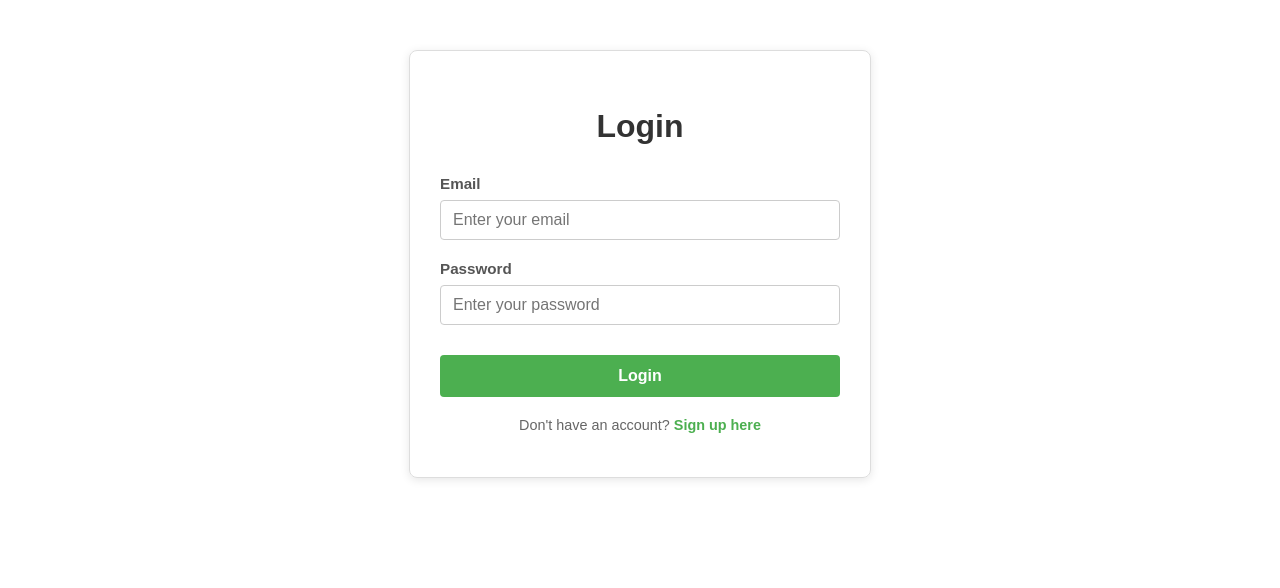
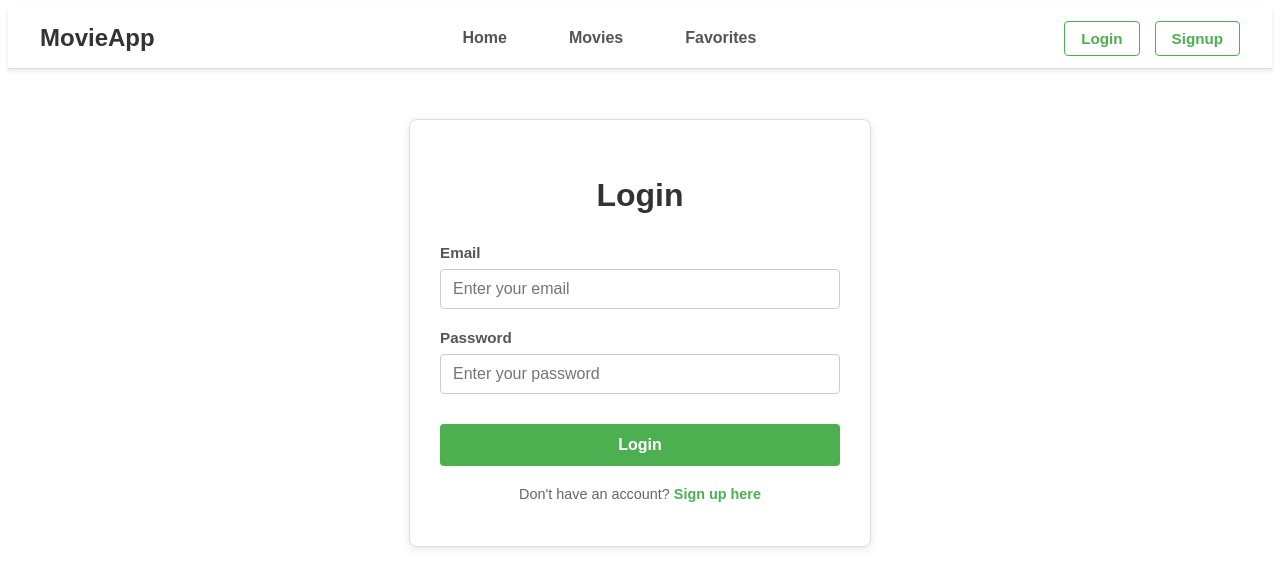
Before and after one commit to riki8055/pal-infocom-internship, a React (Vite) app in the folder practice-1/reactjs-auth-movies-app/: page /login in a window 1280 px wide. Shown: the top 588 px of the page. Built offline with nearby package versions, Linux system fonts and the light colour scheme.

Commit message:
create authContext to login user

```diff
--- a/practice-1/reactjs-auth-movies-app/src/App.jsx
+++ b/practice-1/reactjs-auth-movies-app/src/App.jsx
@@ -1,16 +1,24 @@
 import { BrowserRouter, Routes, Route } from "react-router-dom";
 import Signup from "./pages/Signup";
 import Login from "./pages/Login";
+import Navbar from "./components/Navbar";
+import SearchMovie from "./pages/SearchMovie";
+import { AuthProvider } from "./contexts/AuthContext";
 
 function App() {
   return (
+    <AuthProvider>
       <BrowserRouter>
+        <Navbar />
         <Routes>
-        <Route path="/" element={"TODO"} />
+          <Route path="/" element={<SearchMovie />} />
+          <Route path="/movies" element={<div>Movies Page - Coming Soon</div>} />
+          <Route path="/favorites" element={<div>Favorites Page - Coming Soon</div>} />
           <Route path="/signup" element={<Signup />} />
           <Route path="/login" element={<Login />} />
         </Routes>
       </BrowserRouter>
+    </AuthProvider>
   );
 }
 
--- /dev/null
+++ b/practice-1/reactjs-auth-movies-app/src/components/Navbar.jsx
@@ -0,0 +1,59 @@
+import { Link, useNavigate } from "react-router-dom";
+import { useAuth } from "../contexts/AuthContext";
+import styles from "./Navbar.module.css";
+
+function Navbar() {
+  const { user, logout } = useAuth();
+  const navigate = useNavigate();
+
+  const handleLogout = () => {
+    logout();
+    navigate("/login");
+  };
+
+  return (
+    <nav className={styles.navbar}>
+      <div className={styles.container}>
+        <div className={styles.logo}>
+          <Link to="/" className={styles.logoLink}>
+            MovieApp
+          </Link>
+        </div>
+
+        <div className={styles.tabs}>
+          <Link to="/" className={styles.tab}>
+            Home
+          </Link>
+          <Link to="/movies" className={styles.tab}>
+            Movies
+          </Link>
+          <Link to="/favorites" className={styles.tab}>
+            Favorites
+          </Link>
+        </div>
+
+        <div className={styles.auth}>
+          {user ? (
+            <div className={styles.userSection}>
+              <span className={styles.username}>Welcome, {user.name}</span>
+              <button onClick={handleLogout} className={styles.logoutBtn}>
+                Logout
+              </button>
+            </div>
+          ) : (
+            <div className={styles.authLinks}>
+              <Link to="/login" className={styles.authLink}>
+                Login
+              </Link>
+              <Link to="/signup" className={styles.authLink}>
+                Signup
+              </Link>
+            </div>
+          )}
+        </div>
+      </div>
+    </nav>
+  );
+}
+
+export default Navbar;
--- /dev/null
+++ b/practice-1/reactjs-auth-movies-app/src/components/Navbar.module.css
@@ -0,0 +1,108 @@
+.navbar {
+  background-color: #fff;
+  border-bottom: 1px solid #ddd;
+  box-shadow: 0 2px 4px rgba(0, 0, 0, 0.1);
+  position: sticky;
+  top: 0;
+  z-index: 100;
+  font-family: Arial, sans-serif;
+}
+
+.container {
+  max-width: 1200px;
+  margin: 0 auto;
+  padding: 0 20px;
+  display: flex;
+  align-items: center;
+  justify-content: space-between;
+  height: 60px;
+}
+
+.logo {
+  font-size: 1.5rem;
+  font-weight: bold;
+}
+
+.logoLink {
+  text-decoration: none;
+  color: #333;
+  transition: color 0.3s;
+}
+
+.logoLink:hover {
+  color: #4caf50;
+}
+
+.tabs {
+  display: flex;
+  gap: 30px;
+}
+
+.tab {
+  text-decoration: none;
+  color: #555;
+  font-weight: 600;
+  font-size: 1rem;
+  padding: 8px 16px;
+  border-radius: 4px;
+  transition: all 0.3s;
+}
+
+.tab:hover {
+  color: #4caf50;
+  background-color: rgba(76, 175, 80, 0.1);
+}
+
+.auth {
+  display: flex;
+  align-items: center;
+}
+
+.authLinks {
+  display: flex;
+  gap: 15px;
+}
+
+.authLink {
+  text-decoration: none;
+  color: #4caf50;
+  font-weight: 600;
+  font-size: 0.95rem;
+  padding: 8px 16px;
+  border: 1px solid #4caf50;
+  border-radius: 4px;
+  transition: all 0.3s;
+}
+
+.authLink:hover {
+  background-color: #4caf50;
+  color: #fff;
+}
+
+.userSection {
+  display: flex;
+  align-items: center;
+  gap: 15px;
+}
+
+.username {
+  color: #333;
+  font-weight: 600;
+  font-size: 0.95rem;
+}
+
+.logoutBtn {
+  background-color: #f44336;
+  color: #fff;
+  border: none;
+  padding: 8px 16px;
+  border-radius: 4px;
+  font-size: 0.9rem;
+  font-weight: 600;
+  cursor: pointer;
+  transition: background-color 0.3s;
+}
+
+.logoutBtn:hover {
+  background-color: #d32f2f;
+}
--- /dev/null
+++ b/practice-1/reactjs-auth-movies-app/src/contexts/AuthContext.jsx
@@ -0,0 +1,42 @@
+import { createContext, useContext, useEffect, useState } from "react";
+
+const AuthContext = createContext();
+
+export function useAuth() {
+  const context = useContext(AuthContext);
+  if (!context) {
+    throw new Error("useAuth must be used within an AuthProvider");
+  }
+  return context;
+}
+
+export function AuthProvider({ children }) {
+  const [user, setUser] = useState(null);
+  const [loading, setLoading] = useState(true);
+
+  useEffect(() => {
+    // Check if user is logged in on app start
+    const currentUser = JSON.parse(localStorage.getItem("currentUser"));
+    setUser(currentUser);
+    setLoading(false);
+  }, []);
+
+  const login = (userData) => {
+    localStorage.setItem("currentUser", JSON.stringify(userData));
+    setUser(userData);
+  };
+
+  const logout = () => {
+    localStorage.removeItem("currentUser");
+    setUser(null);
+  };
+
+  const value = {
+    user,
+    login,
+    logout,
+    loading,
+  };
+
+  return <AuthContext.Provider value={value}>{children}</AuthContext.Provider>;
+}
--- a/practice-1/reactjs-auth-movies-app/src/pages/Login.jsx
+++ b/practice-1/reactjs-auth-movies-app/src/pages/Login.jsx
@@ -1,9 +1,11 @@
 import { useState } from "react";
 import { useNavigate } from "react-router-dom";
+import { useAuth } from "../contexts/AuthContext";
 import styles from "./Login.module.css";
 
 function Login() {
   const navigate = useNavigate();
+  const { login } = useAuth();
   const [formData, setFormData] = useState({
     email: "",
     password: "",
@@ -61,14 +63,11 @@ function Login() {
       return;
     }
 
-    // ✅ Create session
-    localStorage.setItem(
-      "currentUser",
-      JSON.stringify({
-        name: user.name,
-        email: user.email,
-      }),
-    );
+    // ✅ Create session using AuthContext
+    login({
+      name: user.name,
+      email: user.email,
+    });
 
     console.log("Login successful:", user);
 
--- /dev/null
+++ b/practice-1/reactjs-auth-movies-app/src/pages/SearchMovie.jsx
@@ -0,0 +1,9 @@
+function SearchMovie() {
+  return (
+    <div>
+      <h1>Search Movie</h1>
+    </div>
+  );
+}
+
+export default SearchMovie;
```
Lines whose indentation alone changed are shown as unchanged.
